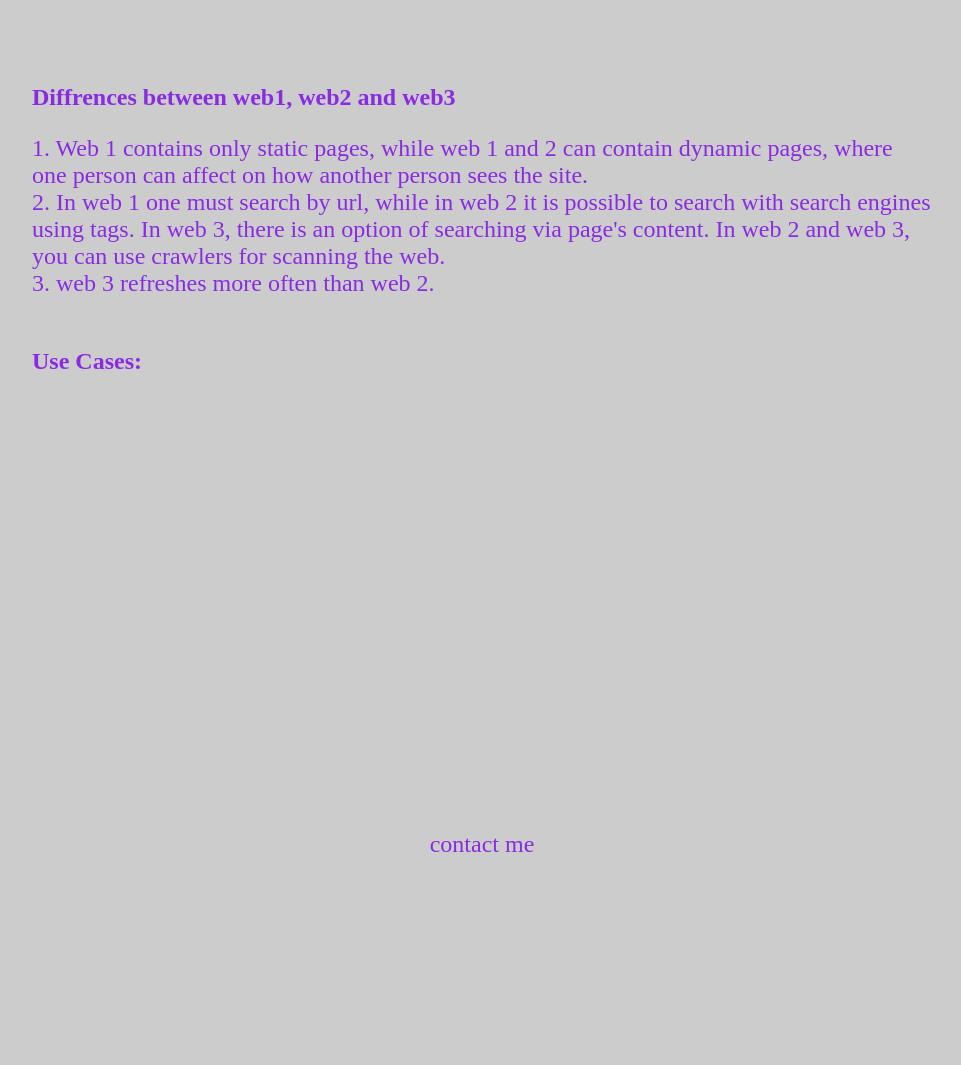
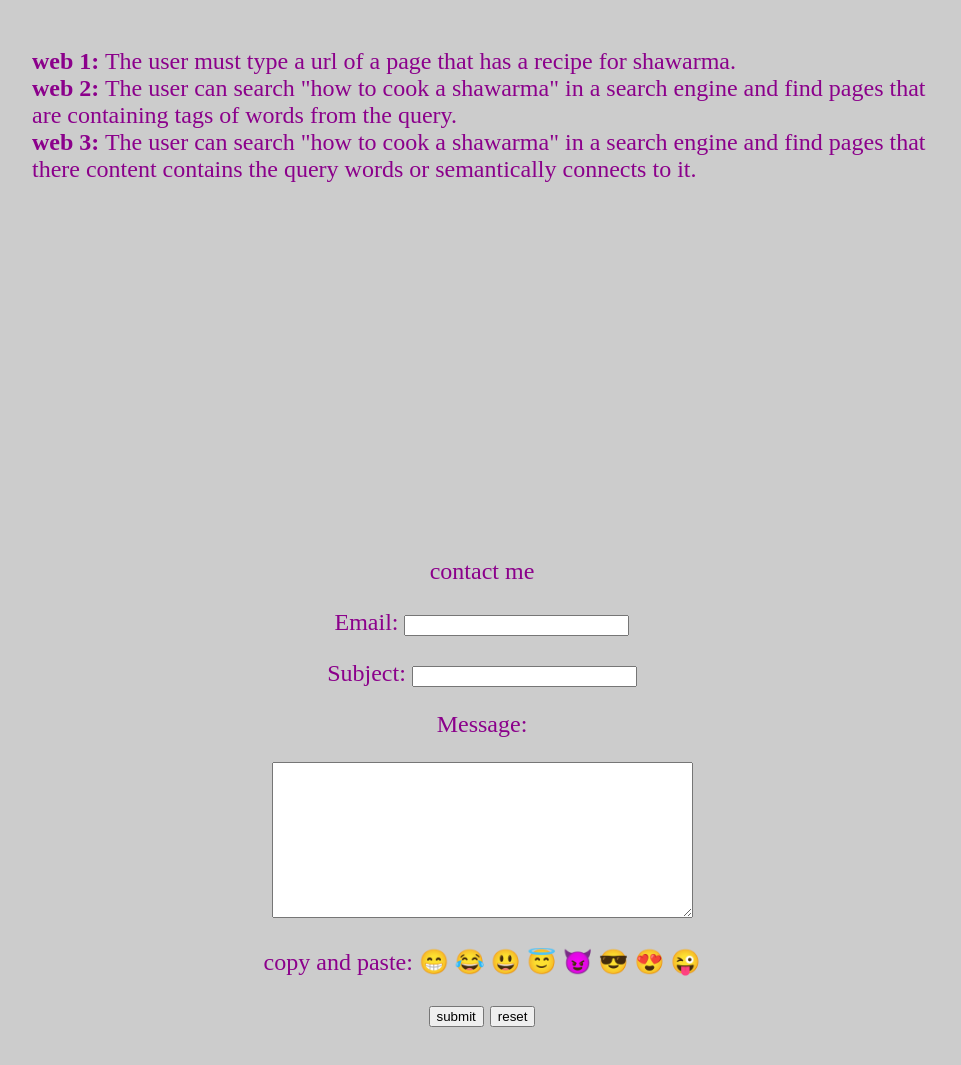
Before and after one commit to SISE-Web-Development-Environments/207012055, a plain HTML site: page index.html in a window 1280 px wide. Shown: the part 3900-4965 px from the top of the page, without its empty margins (158-1119 px from the left). Before the commit the page ends 4847 px from the top, so only its background shows below. Drawn offline with Linux system fonts and the light colour scheme.

Commit message:
Add files via upload

```diff
--- a/index.html
+++ b/index.html
@@ -41,9 +41,7 @@
 </section>
 
 <section id="photos" class="section">
-  <br/>
-<br/>
-<br/>
+
 <br/>
 <br/>
 <br/>
@@ -76,9 +74,6 @@
 <br/>
 <br/>
 <br/>
-<br/>
-<br/>
-<br/>
 <center><h1>my playlist<h1/></center>
 <br/>
 <iframe width="560" height="315" src="https://www.youtube.com/embed/Bdt0pz5C4Xc" frameborder="0" allow="accelerometer; autoplay; encrypted-media; gyroscope; picture-in-picture" allowfullscreen></iframe>>
@@ -89,9 +84,6 @@
 </section>
 
 <section id="like" class="section">
-<br/>
-<br/>
-<br/>
 <br/>
 <br/>
 <br/>
@@ -121,13 +113,9 @@
 <br/>
 <br/>
 <br/>
-<br/>
-<br/>
-<br/>
 <center><h1>scan my code!</h1></center>
 <br/>
 <center><img src="ericSiteQr.png" alt="three" style="width:30%"></center>
-
 <br/>
 <br/>
 <br/>
@@ -144,16 +132,22 @@
 <br/>
 <br/>
 <br/>
-<br/>
-<br/>
-<br/>
 <header><b>Diffrences between web1, web2 and web3</b></header>
-<p>1. Web 1 contains only static pages, while web 1 and 2 can contain dynamic pages, where one person can affect on how another person sees the site.
+<p>1. Web 1 contains only static pages, while web 3 and 2 can contain dynamic pages, where one person can affect on how another person sees the site.
 <br/> 2. In web 1 one must search by url, while in web 2 it is possible to search with search engines using tags. In web 3, there is an option of searching via page's content.
 In web 2 and web 3, you can use crawlers for scanning the web.
-<br/>3. web 3 refreshes more often than web 2.
+<br/>3. web 3 refreshes more often than web 2.</p>
 <br/>
-<br/><header><b>Use Cases:</b></header>
+<br/><header><b>Use cases regarding the example of "how to cook a shawarma":</b></header>
+<br/>
+<p><b>web 1:</b> The user must type a url of a page that has a recipe for shawarma.
+<br/>
+<b>web 2:</b> The user can search "how to cook a shawarma" in a search engine and find pages that are containing tags of words from the query.
+<br/>
+<b>web 3:</b> The user can search "how to cook a shawarma" in a search engine and find pages that there content contains the query words or semantically connects to it.
+</p>
+
+
 
 
 </p>
@@ -163,7 +157,6 @@ In web 2 and web 3, you can use crawlers for scanning the web.
 </section>
 
 <section id="contact" class="section">
-
 <br/>
 <br/>
 <br/>
@@ -174,10 +167,24 @@ In web 2 and web 3, you can use crawlers for scanning the web.
 <br/>
 <br/>
 <br/>
-<br/>
-<br/>
-<br/>
-<center>contact me</center>
+<center><h>contact me</h></center>
+<form action="mailto:talfrim@post.bgu.ac.il" method="post" enctype="text/plain" align="center">
+<p>
+<label for="Name">Email:</label>
+<input id="Name" name="Name" type="text" size="25" required="">
+<p>
+<p>  <label for="Subject">Subject:</label>
+<input id="Subject" name="Subject" type="text" size="25" required="">
+</p>
+<label for="Text">Message:</label>
+<p>
+<textarea id="Text" name="Text" rows="10" cols="50" required="">        </textarea>
+</p>
+<p>copy and paste: 😁 😂 😃 😇 😈 😎 😍  😜</p>
+<input type="submit" value="submit">
+<input type="reset" value="reset">
+  </form>
+</section>
 <br/>
 <br/>
 <br/>
--- a/style.css
+++ b/style.css
@@ -31,8 +31,12 @@ body {
 
 body {
 	font-size: 150%;
-	color: blueviolet;
+	color: darkmagenta;
 
+}
+
+#photos img:hover {
+	transform: scale(1.3);
 }
 
 li{
```
